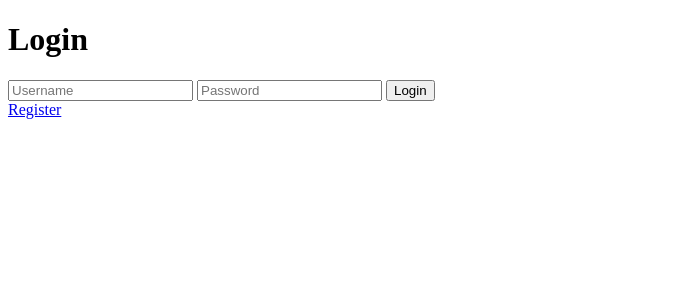
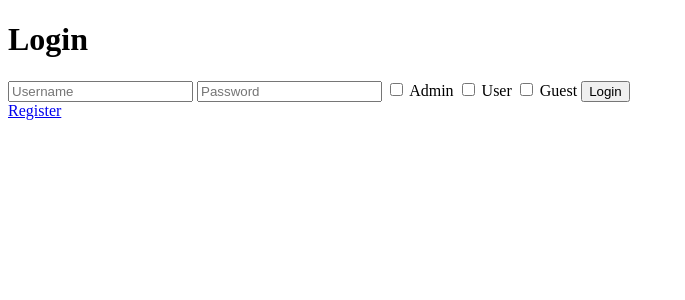
Before and after one commit to Iansogotthis/LibraryDepo, a Flask app: page /login in a window 1280 px wide. Shown: the top 300 px of the page, without its empty margins (0-685 px from the left). Run offline with Flask 3, Linux system fonts and the light colour scheme.

Commit message:
additional search requiremd

```diff
--- a/app.py
+++ b/app.py
@@ -2,6 +2,8 @@ from flask import Flask, request, jsonify, render_template, redirect, url_for, f
 from flask_sqlalchemy import SQLAlchemy
 from flask_login import LoginManager, UserMixin, login_user, login_required, logout_user, current_user
 from werkzeug.security import generate_password_hash, check_password_hash
+from functools import wraps
+from datetime import datetime
 
 app = Flask(__name__)
 app.config['SQLALCHEMY_DATABASE_URI'] = 'sqlite:///library.db'
@@ -15,22 +17,12 @@ class User(UserMixin, db.Model):
     id = db.Column(db.Integer, primary_key=True)
     username = db.Column(db.String(100), unique=True, nullable=False)
     password = db.Column(db.String(200), nullable=False)
+    role = db.Column(db.String(10))
+    borrows = db.relationship('Borrow', back_populates='user')
 
 @login_manager.user_loader
 def load_user(user_id):
     return User.query.get(int(user_id))
-
-class Book(db.Model):
-    id = db.Column(db.Integer, primary_key=True)
-    title = db.Column(db.String(100), nullable=False)
-    author = db.Column(db.String(100), nullable=False)
-    year = db.Column(db.Integer, nullable=False)
-    isbn = db.Column(db.String(13), nullable=False)
-    publisher = db.Column(db.String(100))
-    description = db.Column(db.Text)
-# Ensure tables are created in the correct context
-with app.app_context():
-    db.create_all()
 
 @app.route('/register', methods=['GET', 'POST'])
 def register():
@@ -38,7 +30,8 @@ def register():
         username = request.form.get('username')
         password = request.form.get('password')
         hashed_password = generate_password_hash(password, method='pbkdf2:sha256')
-        new_user = User(username=username, password=hashed_password)
+        roles = request.form.getlist('role')  # Get list of selected roles
+        new_user = User(username=username, password=hashed_password, role=','.join(roles))
         db.session.add(new_user)
         db.session.commit()
         return redirect(url_for('login'))
@@ -52,8 +45,7 @@ def login():
         user = User.query.filter_by(username=username).first()
         if user and check_password_hash(user.password, password):
             login_user(user)
-            next_page = request.args.get('next')
-            return render_template('index.html')
+            return redirect(url_for('index'))
         else:
             flash('Login Unsuccessful. Please check your username and password', 'danger')
     return render_template('login.html')
@@ -69,18 +61,53 @@ def logout():
 def index():
     return render_template('index.html')
 
+class Book(db.Model):
+    id = db.Column(db.Integer, primary_key=True)
+    title = db.Column(db.String(100), nullable=False)
+    author = db.Column(db.String(100), nullable=False)
+    year = db.Column(db.Integer, nullable=False)
+    isbn = db.Column(db.String(13), nullable=False)
+    publisher = db.Column(db.String(100))
+    description = db.Column(db.Text)
+    borrows = db.relationship('Borrow', back_populates='book')
+
+class Borrow(db.Model):
+    id = db.Column(db.Integer, primary_key=True)
+    user_id = db.Column(db.Integer, db.ForeignKey('user.id'), nullable=False)
+    book_id = db.Column(db.Integer, db.ForeignKey('book.id'), nullable=False)
+    borrow_date = db.Column(db.DateTime, nullable=False, default=datetime.utcnow)
+    return_date = db.Column(db.DateTime, nullable=True)
+    user = db.relationship('User', back_populates='borrows')
+    book = db.relationship('Book', back_populates='borrows')
+
+User.borrows = db.relationship('Borrow', back_populates='user')
+Book.borrows = db.relationship('Borrow', back_populates='book')
+
+# Ensure tables are created in the correct context
+with app.app_context():
+    db.create_all()
+
+def admin_required(f):
+    @wraps(f)
+    def decorated_function(*args, **kwargs):
+        if current_user.role != 'admin':
+            return jsonify({'message': 'Admins only!'}), 403
+        return f(*args, **kwargs)
+    return decorated_function
+
 @app.route('/books', methods=['GET'])
 def get_books():
     books = Book.query.all()
-    return jsonify([{'id': book.id, 'title': book.title, 'author': book.author, 'year': book.year, 'isbn': book.isbn} for book in books])
+    return jsonify([{'id': book.id, 'title': book.title, 'author': book.author, 'year': book.year, 'isbn': book.isbn, 'publisher': book.publisher, 'description': book.description} for book in books])
 
 @app.route('/book/<int:book_id>', methods=['GET'])
 def get_book(book_id):
     book = Book.query.get_or_404(book_id)
-    return jsonify({'id': book.id, 'title': book.title, 'author': book.author, 'year': book.year, 'isbn': book.isbn})
+    return jsonify({'id': book.id, 'title': book.title, 'author': book.author, 'year': book.year, 'isbn': book.isbn, 'publisher': book.publisher})
 
 @app.route('/book', methods=['POST'])
 @login_required
+@admin_required
 def add_book():
     data = request.json
     new_book = Book(
@@ -88,8 +115,8 @@ def add_book():
         author=data['author'],
         year=data['year'],
         isbn=data['isbn'],
-        publisher=data.get('publisher', ''),
-        description=data.get('description', '')
+        publisher=data['publisher'],
+        description=data['description']
     )
     db.session.add(new_book)
     db.session.commit()
@@ -97,6 +124,7 @@ def add_book():
 
 @app.route('/book/<int:book_id>', methods=['PUT'])
 @login_required
+@admin_required
 def update_book(book_id):
     data = request.json
     book = Book.query.get_or_404(book_id)
@@ -104,12 +132,14 @@ def update_book(book_id):
     book.author = data['author']
     book.year = data['year']
     book.isbn = data['isbn']
-    book.publisher = data.get('publisher', '')
-    book.description = data.get('description', '')
+    book.publisher = data['publisher']
+    book.description = data['description']
     db.session.commit()
     return jsonify({'message': 'Book updated successfully!'})
 
 @app.route('/book/<int:book_id>', methods=['DELETE'])
+@login_required
+@admin_required
 def delete_book(book_id):
     book = Book.query.get_or_404(book_id)
     db.session.delete(book)
@@ -137,5 +167,26 @@ def search_books():
         } for book in results])
     return jsonify({'message': 'No search query provided.'})
 
+app.route('/borrow/<int:book_id>', methods=['POST'])
+@login_required
+def borrow_book(book_id):
+    book = Book.query.get_or_404(book_id)
+    if book.borrows.filter_by(return_date=None).first():
+        return jsonify({'message': 'Book already borrowed!'}), 400
+    borrow = Borrow(user_id=current_user.id, book_id=book_id)
+    db.session.add(borrow)
+    db.session.commit()
+    return jsonify({'message': 'Book borrowed successfully!'})
+
+@app.route('/return/<int:borrow_id>', methods=['POST'])
+@login_required
+def return_book(borrow_id):
+    borrow = Borrow.query.get_or_404(borrow_id)
+    if borrow.user_id != current_user.id:
+        return jsonify({'message': 'Not authorized!'}), 403
+    borrow.return_date = datetime.utcnow()
+    db.session.commit()
+    return jsonify({'message': 'Book returned successfully!'})
+
 if __name__ == '__main__':
     app.run(debug=True)
--- a/templates/index.html
+++ b/templates/index.html
@@ -25,12 +25,14 @@
             const author = document.getElementById('author').value;
             const year = document.getElementById('year').value;
             const isbn = document.getElementById('isbn').value;
+            const publisher = document.getElementById('publisher').value;
+            const description = document.getElementById('description').value;
             fetch('/book', {
                 method: 'POST',
                 headers: {
                     'Content-Type': 'application/json',
                 },
-                body: JSON.stringify({ title, author, year, isbn }),
+                body: JSON.stringify({ title, author, year, isbn, publisher, description}),
             })
             .then(response => response.json())
             .then(data => {
@@ -50,7 +52,7 @@
                     booksList.innerHTML = '';
                     data.forEach(book => {
                         const li = document.createElement('li');
-                        li.textContent = `${book.title} by ${book.author} (${book.year}) [ISBN: ${book.isbn}]`;
+                        li.textContent = `${book.title} by ${book.author} (${book.year}) [ISBN: ${book.isbn}] published by ${book.publisher} ${book.description}`;
                         booksList.appendChild(li);
                     });
                 });
--- a/templates/login.html
+++ b/templates/login.html
@@ -10,6 +10,12 @@
     <form method="POST">
         <input type="text" name="username" placeholder="Username" required>
         <input type="password" name="password" placeholder="Password" required>
+        <input type="checkbox" name="role" value="admin">
+        <label for="role">Admin</label>
+        <input type="checkbox" name="role" value="user">
+        <label for="role">User</label>
+        <input type="checkbox" name="role" value="guest">
+        <label for="role">Guest</label>
         <button type="submit">Login</button>
     </form>
     <a href="{{ url_for('register') }}">Register</a>
--- a/templates/register.html
+++ b/templates/register.html
@@ -10,6 +10,12 @@
     <form method="POST">
         <input type="text" name="username" placeholder="Username" required>
         <input type="password" name="password" placeholder="Password" required>
+        <input type="checkbox" name="role" value="admin">
+        <label for="role">Admin</label>
+        <input type="checkbox" name="role" value="user">
+        <label for="role">User</label>
+        <input type="checkbox" name="role" value="guest">
+        <label for="role">Guest</label>
         <button type="submit">Register</button>
     </form>
     <a href="{{ url_for('login') }}">Login</a>
```
Also changed, not shown: instance/library.db.
